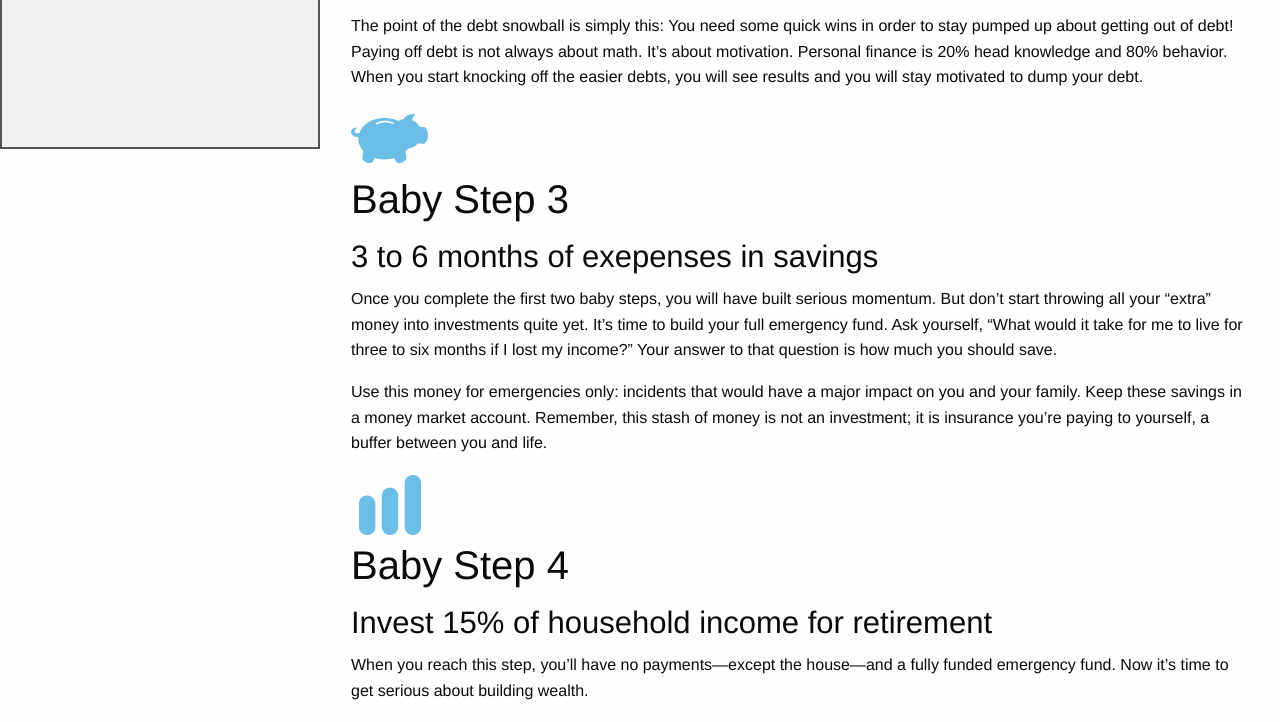
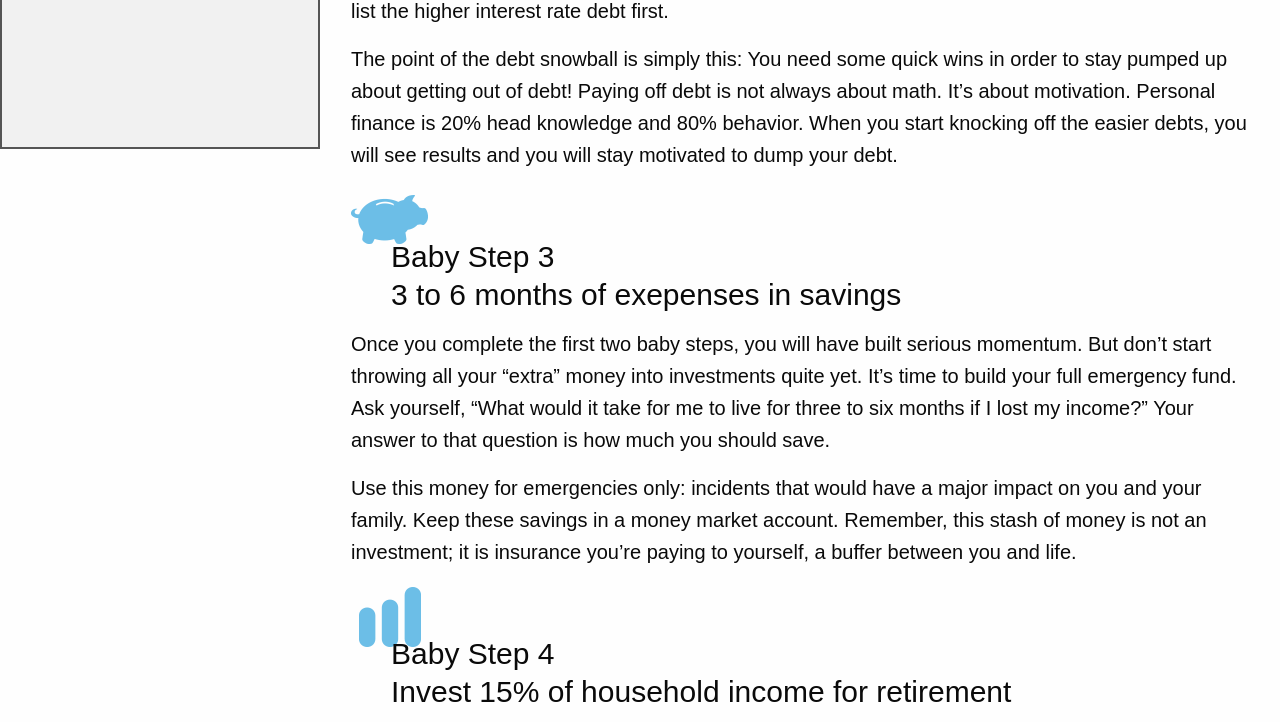
Before and after one commit to orchardsonbett/transition1, a plain HTML site: page index.html in a window 1280 px wide. Shown: the part 651-1373 px from the top of the page. Drawn offline with Linux system fonts and the light colour scheme.

Commit message:
css edited

```diff
--- a/css/app.css
+++ b/css/app.css
@@ -38,3 +38,17 @@ li {
 li:last-child {
     border-bottom: none;
 }
+h2,
+h3 {
+    text-align: left;
+    font-family: 'Libre Franklin', sans-serif;
+    font-size: 30px;
+    line-height: 10px;
+    padding-bottom: 20px;
+    padding-right: 0;
+    padding-left: 40px;
+}
+p {
+    font-family: 'Candal', sans-serif;
+    font-size: 20px;
+}
```
